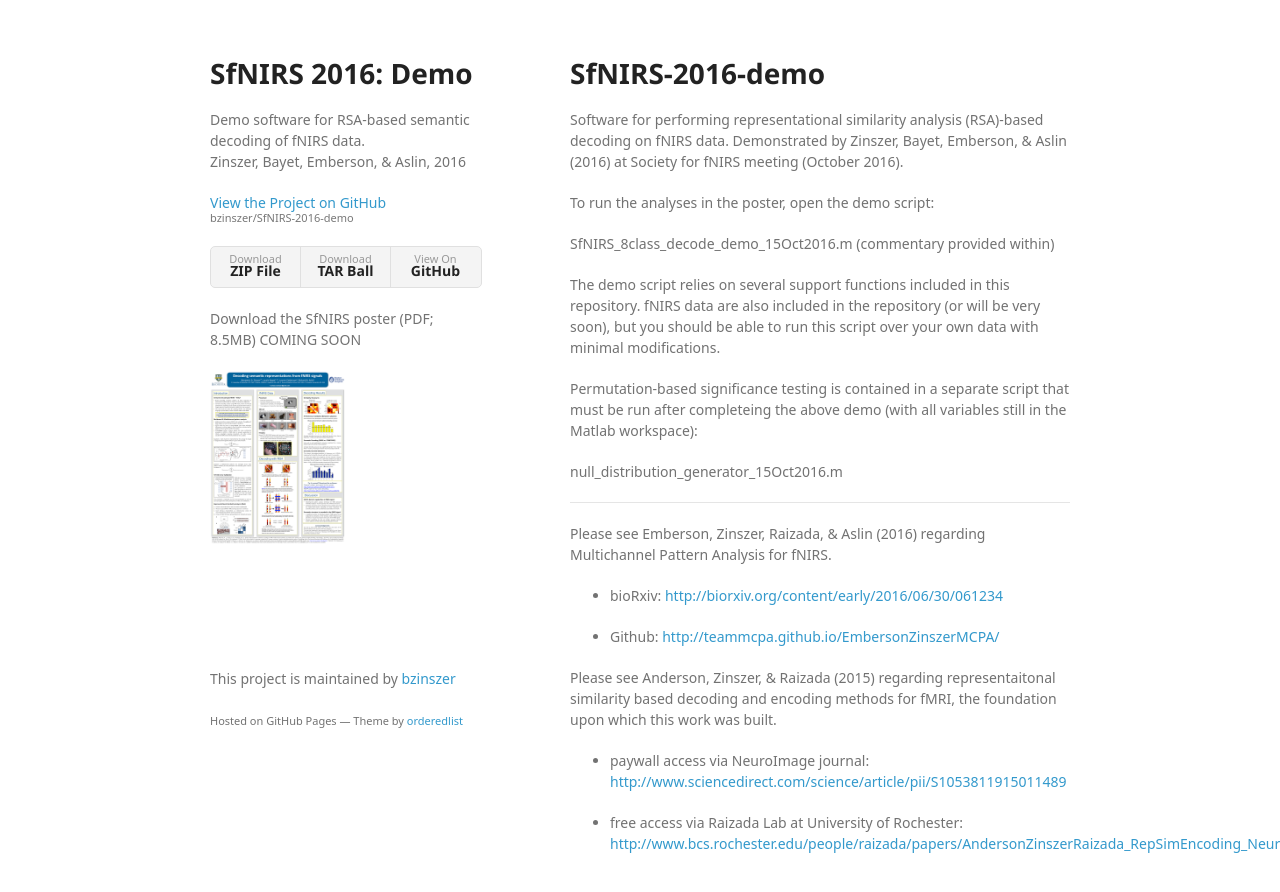
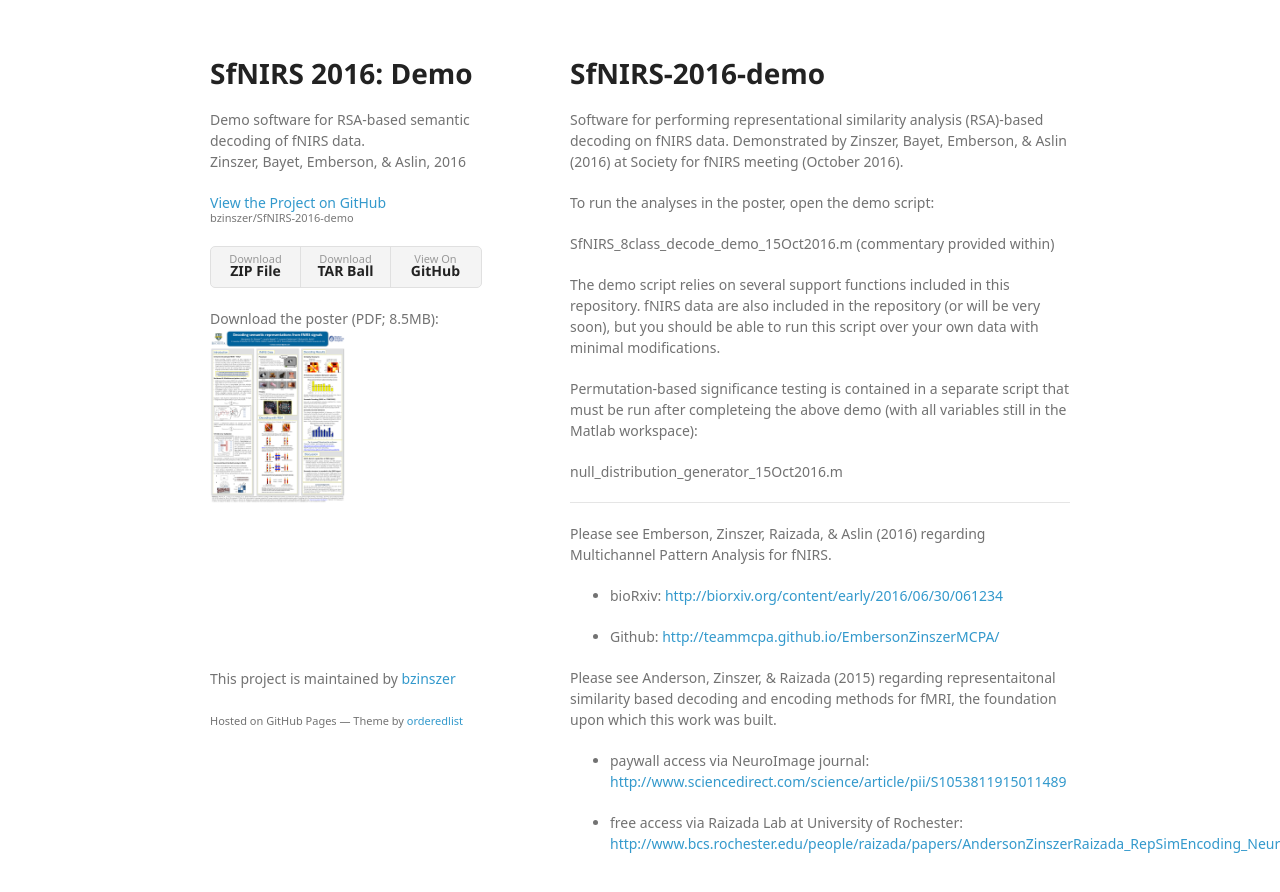
Before and after one commit to bzinszer/SfNIRS-2016-demo, a plain HTML site: page index.html in a window 1280 px wide. Shown: the top 892 px of the page. Drawn offline with Linux system fonts and the light colour scheme; a web font is replaced by a local one.

Commit message:
added link to PDF'd poster

```diff
--- a/index.html
+++ b/index.html
@@ -37,8 +37,8 @@
           <li><a href="https://github.com/bzinszer/SfNIRS-2016-demo">View On <strong>GitHub</strong></a></li>
         </ul>
 
-        <p> Download the SfNIRS poster (PDF; 8.5MB) COMING SOON</p>
-        <img src="https://raw.githubusercontent.com/bzinszer/SfNIRS-2016-demo/gh-pages/SfNIRS_poster_thumbnail.png" width=50%>
+        <p> Download the poster (PDF; 8.5MB):<br>
+        <a href="https://github.com/bzinszer/SfNIRS-2016-demo/blob/gh-pages/SfNIRS_SemanticDecoding_poster_09Oct2016.pdf" target="new"><img src="https://raw.githubusercontent.com/bzinszer/SfNIRS-2016-demo/gh-pages/SfNIRS_poster_thumbnail.png" width=50%></a></p>
       </header>
       <section>
         <h1>
```
